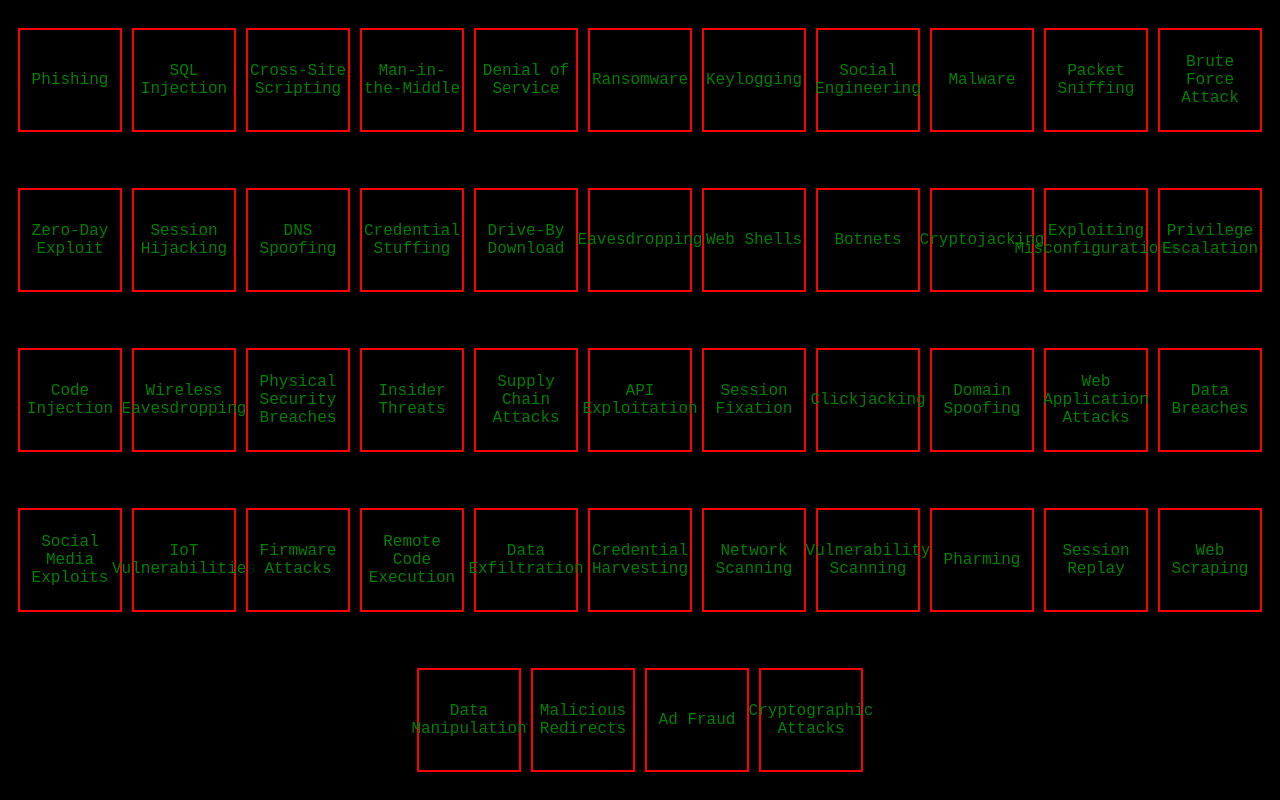
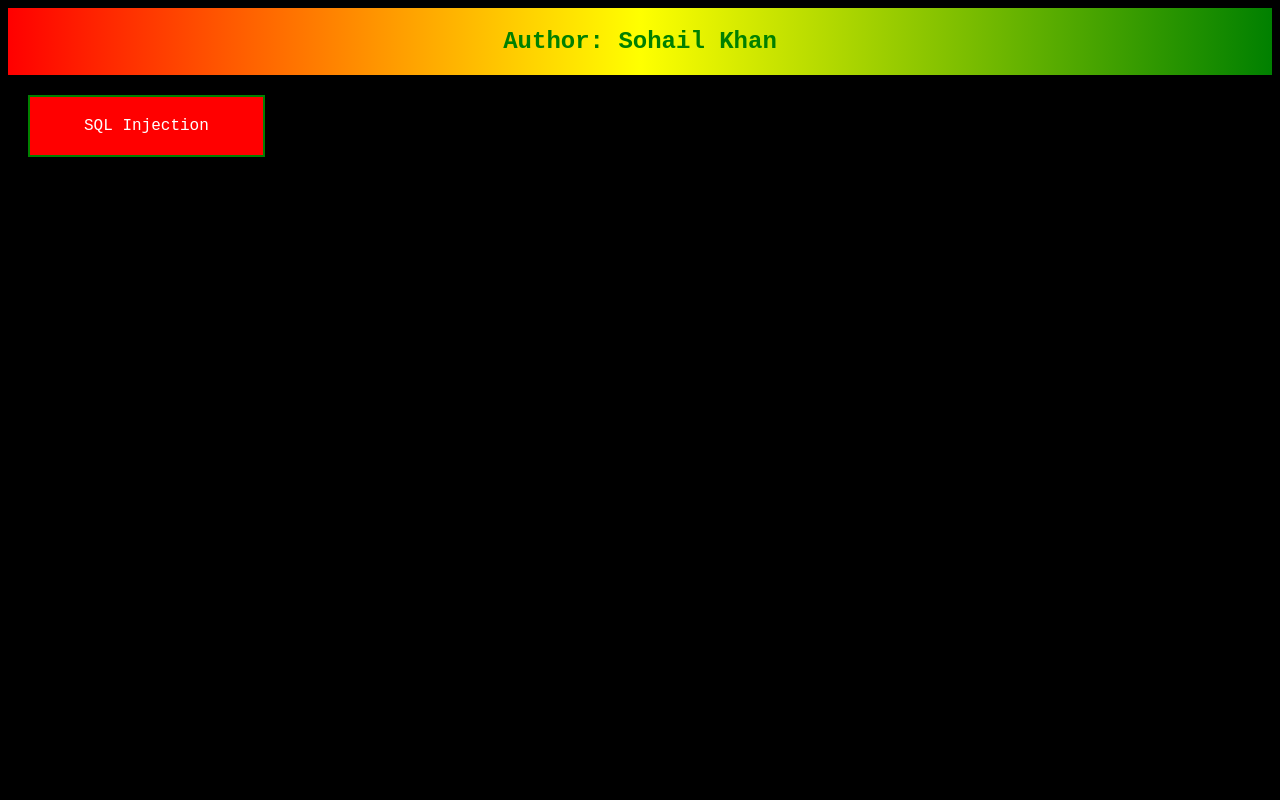
Before and after one commit to Sohail235/Hacking-website-, a plain HTML site: page index.html in a window 1280 px wide. Drawn offline with Linux system fonts and the light colour scheme.

Commit message:
Update index.html

```diff
--- a/index.html
+++ b/index.html
@@ -9,74 +9,35 @@
             background-color: black;
             color: green;
             font-family: 'Courier New', Courier, monospace;
-            display: flex;
-            flex-wrap: wrap;
-            justify-content: center;
-            align-items: center;
-            height: 100vh;
-            margin: 0;
+            text-align: center;
+        }
+        .banner {
+            background: linear-gradient(to right, red, yellow, green);
+            padding: 20px;
+            font-size: 24px;
+            font-weight: bold;
+        }
+        .container {
+            display: grid;
+            grid-template-columns: repeat(5, 1fr);
+            gap: 10px;
+            padding: 20px;
         }
         .box {
-            width: 100px;
-            height: 100px;
-            border: 2px solid red;
-            margin: 5px;
-            display: flex;
-            justify-content: center;
-            align-items: center;
-            text-align: center;
-            background-color: rgba(0, 0, 0, 0.7);
+            background-color: red;
+            color: white;
+            padding: 20px;
+            border: 2px solid green;
+            cursor: pointer;
+            transition: transform 0.2s;
+        }
+        .box:hover {
+            transform: scale(1.05);
         }
     </style>
 </head>
 <body>
-    <div class="box">Phishing</div>
-    <div class="box">SQL Injection</div>
-    <div class="box">Cross-Site Scripting</div>
-    <div class="box">Man-in-the-Middle</div>
-    <div class="box">Denial of Service</div>
-    <div class="box">Ransomware</div>
-    <div class="box">Keylogging</div>
-    <div class="box">Social Engineering</div>
-    <div class="box">Malware</div>
-    <div class="box">Packet Sniffing</div>
-    <div class="box">Brute Force Attack</div>
-    <div class="box">Zero-Day Exploit</div>
-    <div class="box">Session Hijacking</div>
-    <div class="box">DNS Spoofing</div>
-    <div class="box">Credential Stuffing</div>
-    <div class="box">Drive-By Download</div>
-    <div class="box">Eavesdropping</div>
-    <div class="box">Web Shells</div>
-    <div class="box">Botnets</div>
-    <div class="box">Cryptojacking</div>
-    <div class="box">Exploiting Misconfigurations</div>
-    <div class="box">Privilege Escalation</div>
-    <div class="box">Code Injection</div>
-    <div class="box">Wireless Eavesdropping</div>
-    <div class="box">Physical Security Breaches</div>
-    <div class="box">Insider Threats</div>
-    <div class="box">Supply Chain Attacks</div>
-    <div class="box">API Exploitation</div>
-    <div class="box">Session Fixation</div>
-    <div class="box">Clickjacking</div>
-    <div class="box">Domain Spoofing</div>
-    <div class="box">Web Application Attacks</div>
-    <div class="box">Data Breaches</div>
-    <div class="box">Social Media Exploits</div>
-    <div class="box">IoT Vulnerabilities</div>
-    <div class="box">Firmware Attacks</div>
-    <div class="box">Remote Code Execution</div>
-    <div class="box">Data Exfiltration</div>
-    <div class="box">Credential Harvesting</div>
-    <div class="box">Network Scanning</div>
-    <div class="box">Vulnerability Scanning</div>
-    <div class="box">Pharming</div>
-    <div class="box">Session Replay</div>
-    <div class="box">Web Scraping</div>
-    <div class="box">Data Manipulation</div>
-    <div class="box">Malicious Redirects</div>
-    <div class="box">Ad Fraud</div>
-    <div class="box">Cryptographic Attacks</div>
-</body>
-</html>
+    <div class="banner">Author: Sohail Khan</div>
+    <div class="container">
+        <div class="box" onclick="alert('Information about SQL Injection')">SQL Injection</div>
+        <div class
```
